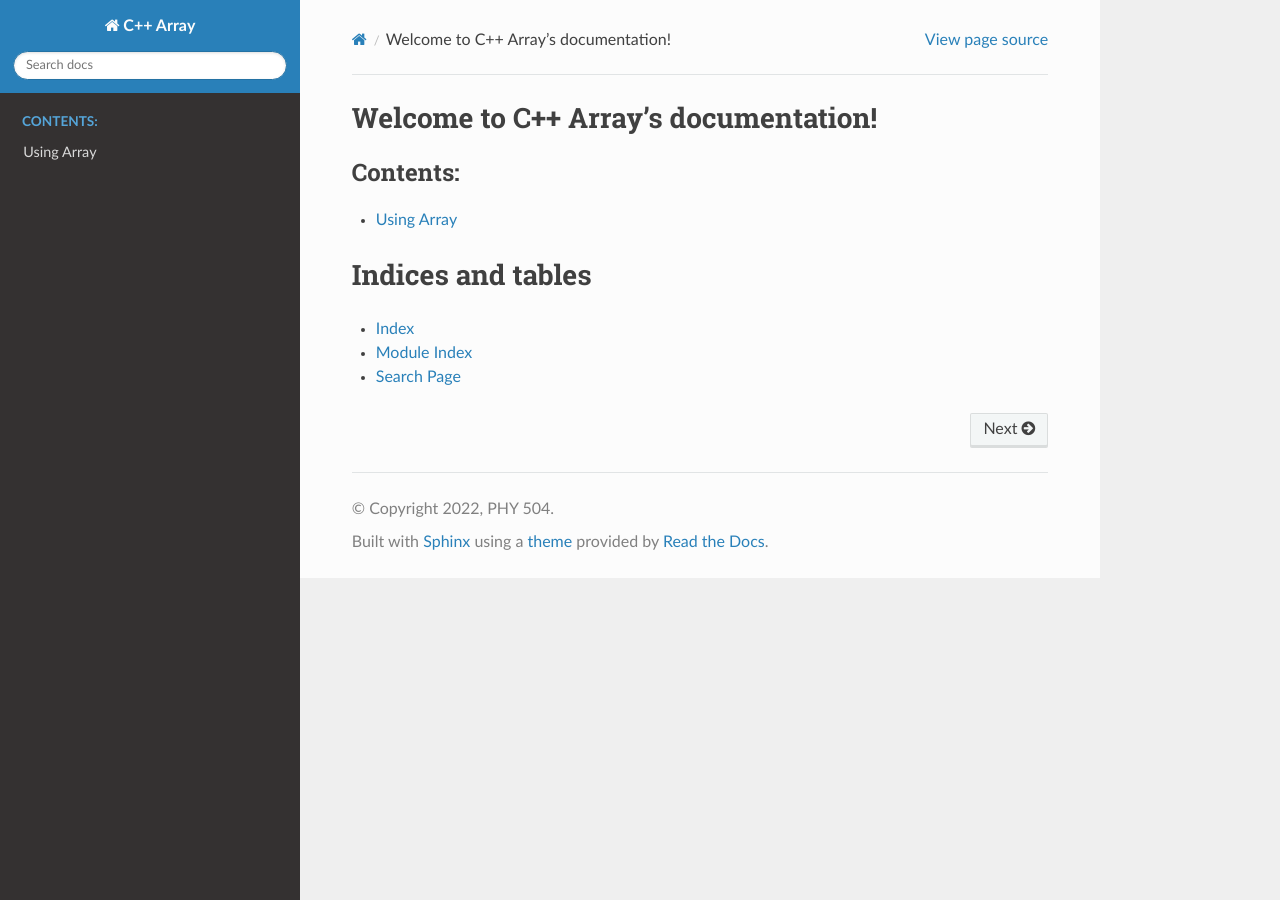
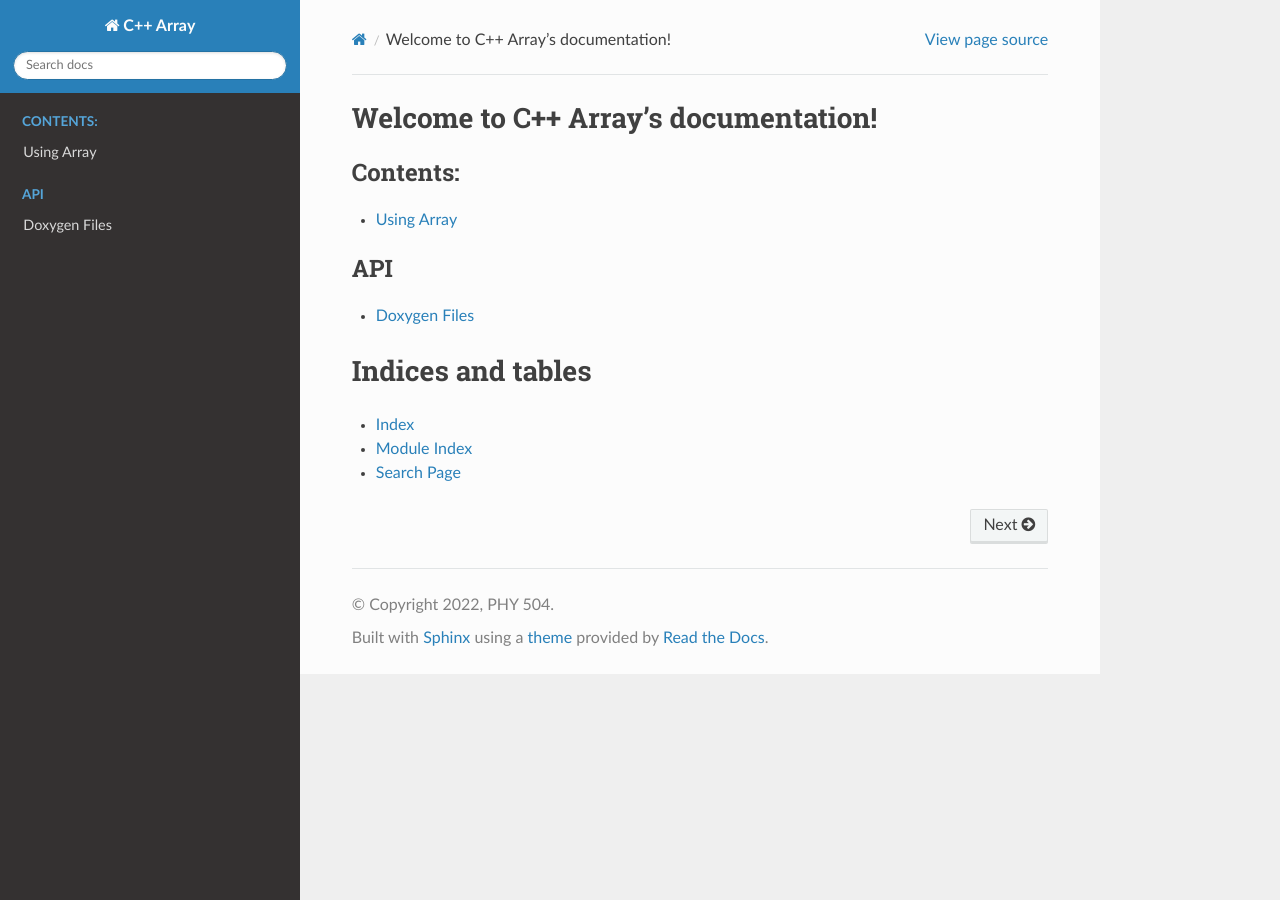
Before and after one commit to zingale/cxx-array-test2, a Sphinx documentation site: the page built from docs/source/index.rst, in a window 1280 px wide. Built offline with Sphinx 7.4.7 and the Read the Docs theme 2.0.0, drawn with Linux system fonts in a browser that asks for light colours.

Commit message:
add doxygen

```diff
--- a/docs/source/conf.py
+++ b/docs/source/conf.py
@@ -14,6 +14,11 @@
 # import sys
 # sys.path.insert(0, os.path.abspath('.'))
 
+import subprocess
+
+# run doyxgen
+
+subprocess.call("cd ..; doxygen", shell=True)
 
 # -- Project information -----------------------------------------------------
 
@@ -27,7 +32,7 @@
 # Add any Sphinx extension module names here, as strings. They can be
 # extensions coming with Sphinx (named 'sphinx.ext.*') or your custom
 # ones.
-extensions = ["breathe"]
+extensions = ["sphinx.ext.autodoc", "breathe"]
 
 # Add any paths that contain templates here, relative to this directory.
 templates_path = ['_templates']
@@ -49,3 +54,7 @@
 # relative to this directory. They are copied after the builtin static files,
 # so a file named "default.css" will overwrite the builtin "default.css".
 html_static_path = ['_static']
+
+
+breathe_projects = { "cxx_array": "../doxy_files/xml/" }
+breathe_default_project = "cxx_array"
--- /dev/null
+++ b/docs/source/doxygen_files.rst
@@ -0,0 +1,5 @@
+Doxygen Files
+=============
+
+.. doxygenindex::
+   :project: cxx_array
--- a/docs/source/index.rst
+++ b/docs/source/index.rst
@@ -12,6 +12,11 @@
 
    using
 
+.. toctree::
+   :maxdepth: 1
+   :caption: API
+
+   doxygen_files
 
 Indices and tables
 ==================
```
Also changed, not shown: 1 other file.
